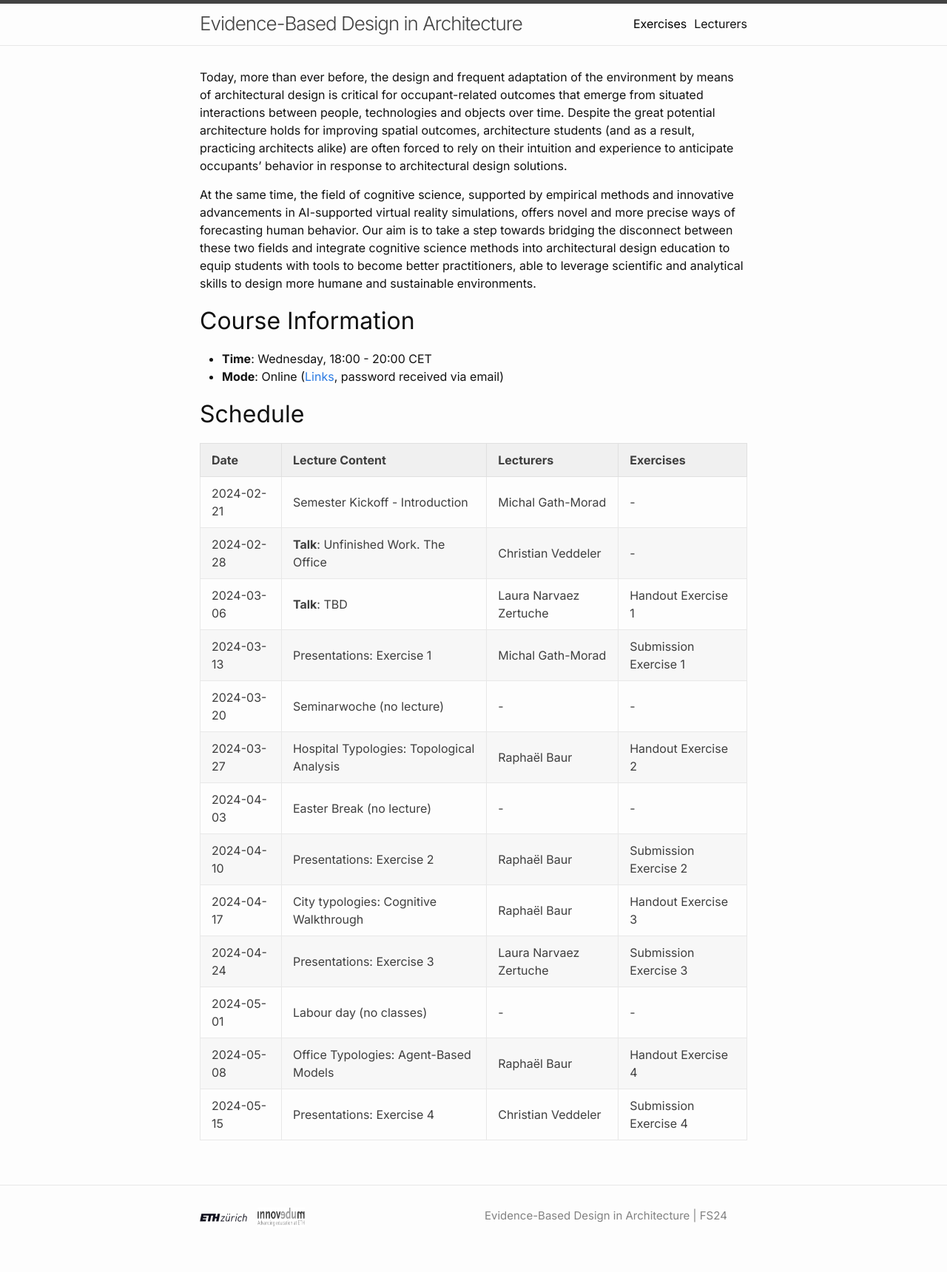
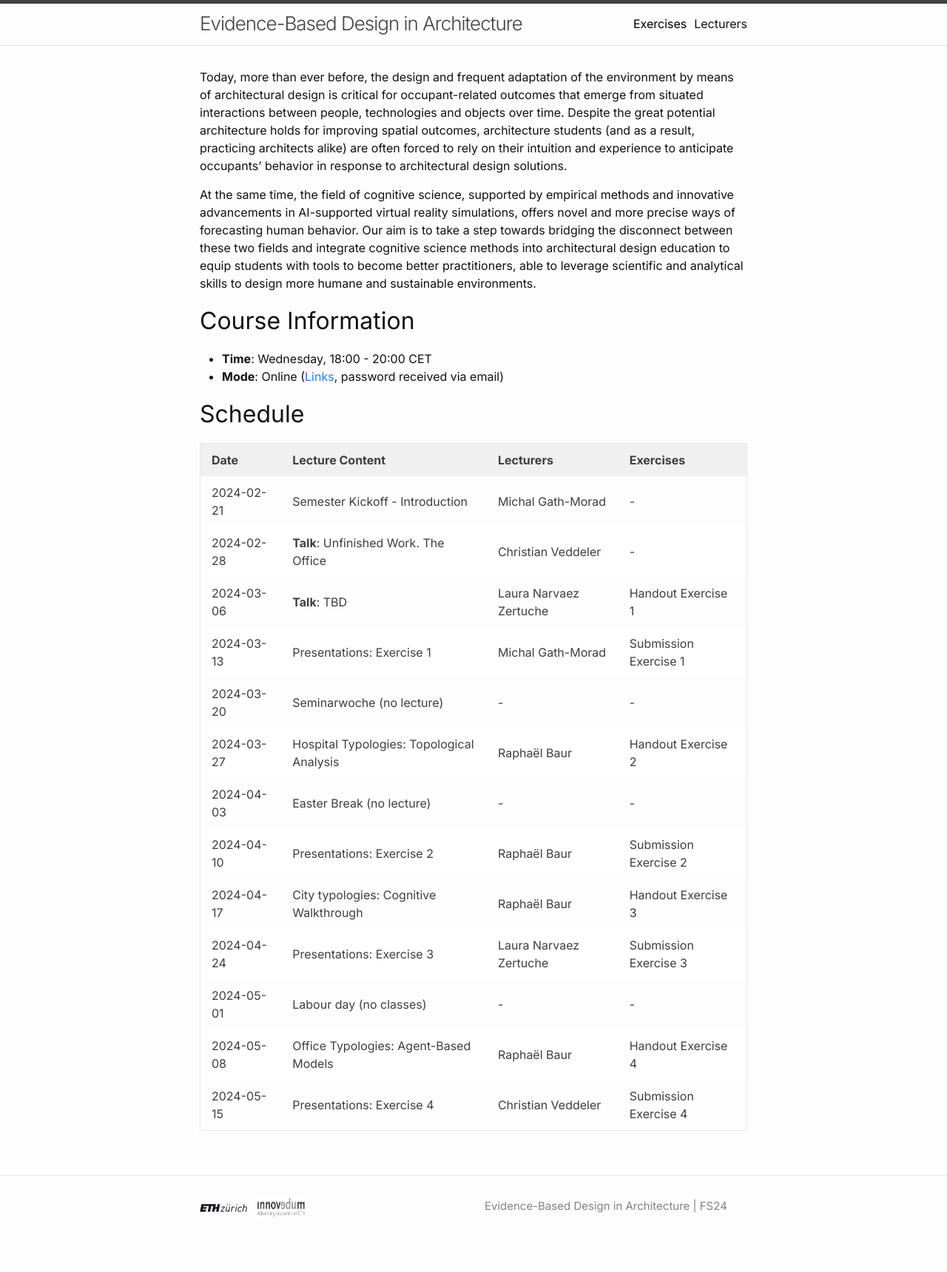
Before and after one commit to rabaur/ebd-website-jekyll, a Jekyll site: the page built from index.md, in a window 1280 px wide. Shown: the whole page at 74% size. Built offline with Jekyll 4.4.1, drawn with Linux system fonts in a browser that asks for light colours.

```diff
--- a/_sass/minima/_base.scss
+++ b/_sass/minima/_base.scss
@@ -249,7 +249,7 @@ pre {
 /**
  * Tables
  */
-table {
+ table {
   margin-bottom: $spacing-unit;
   width: 100%;
   text-align: $table-text-align;
@@ -258,24 +258,25 @@ table {
   border: 1px solid $table-border-color;
   tr {
     &:nth-child(even) {
-      background-color: $table-zebra-color;
+      background-color: white;
     }
   }
   th, td {
     padding: ($spacing-unit * 33.3333333333 * .01) ($spacing-unit * .5);
+    border-bottom: 1px solid $table-border-color; /* Add this line for horizontal lines only */
   }
   th {
     background-color: $table-header-bg-color;
-    border: 1px solid $table-header-border;
+    border: none; /* Remove border for th to eliminate vertical lines */
   }
   td {
-    border: 1px solid $table-border-color;
+    border: none; /* Remove border for td to eliminate vertical lines */
   }
 
   @include media-query($on-laptop) {
     display: block;
     overflow-x: auto;
     -webkit-overflow-scrolling: touch;
-            -ms-overflow-style: -ms-autohiding-scrollbar;
+    -ms-overflow-style: -ms-autohiding-scrollbar;
   }
 }
```
Also changed, not shown: _lecturers/laura-narvaez-zertuche.md (+1 -1 lines), index.md (renamed from index.markdown).
